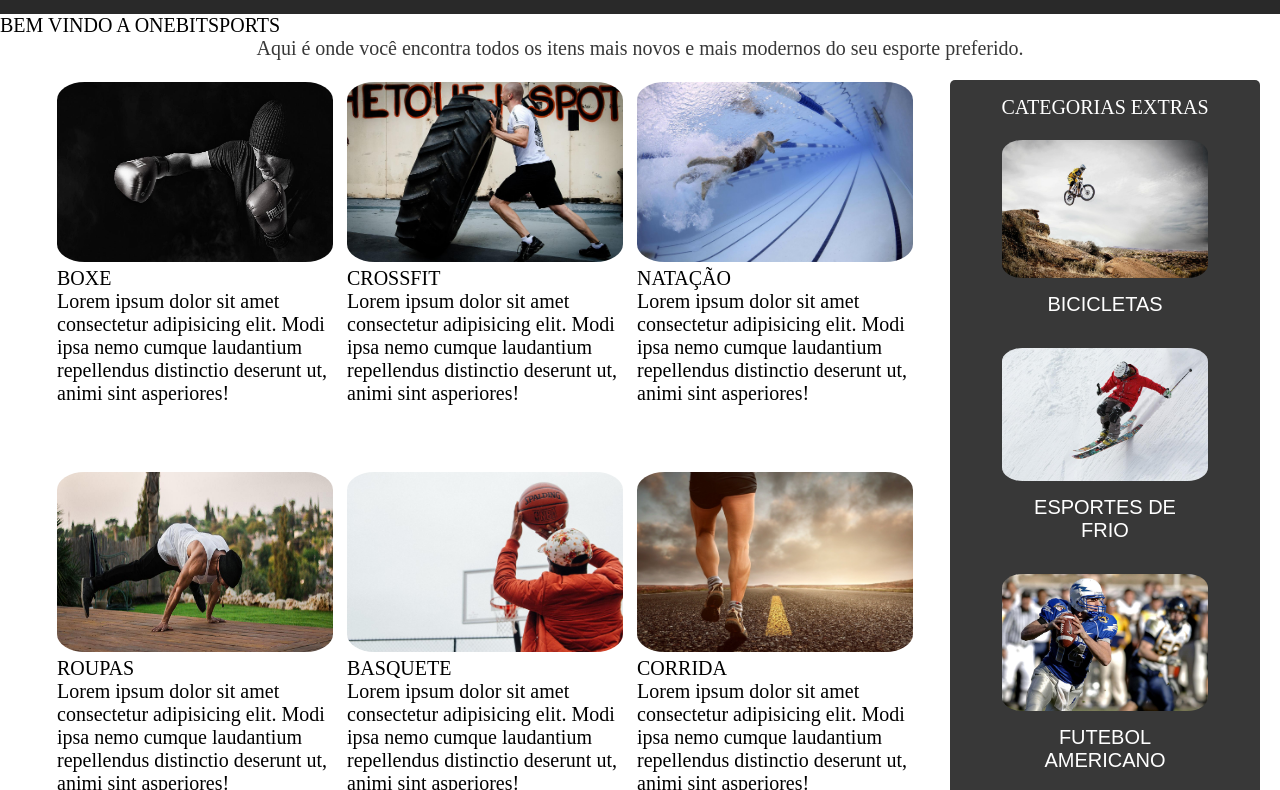
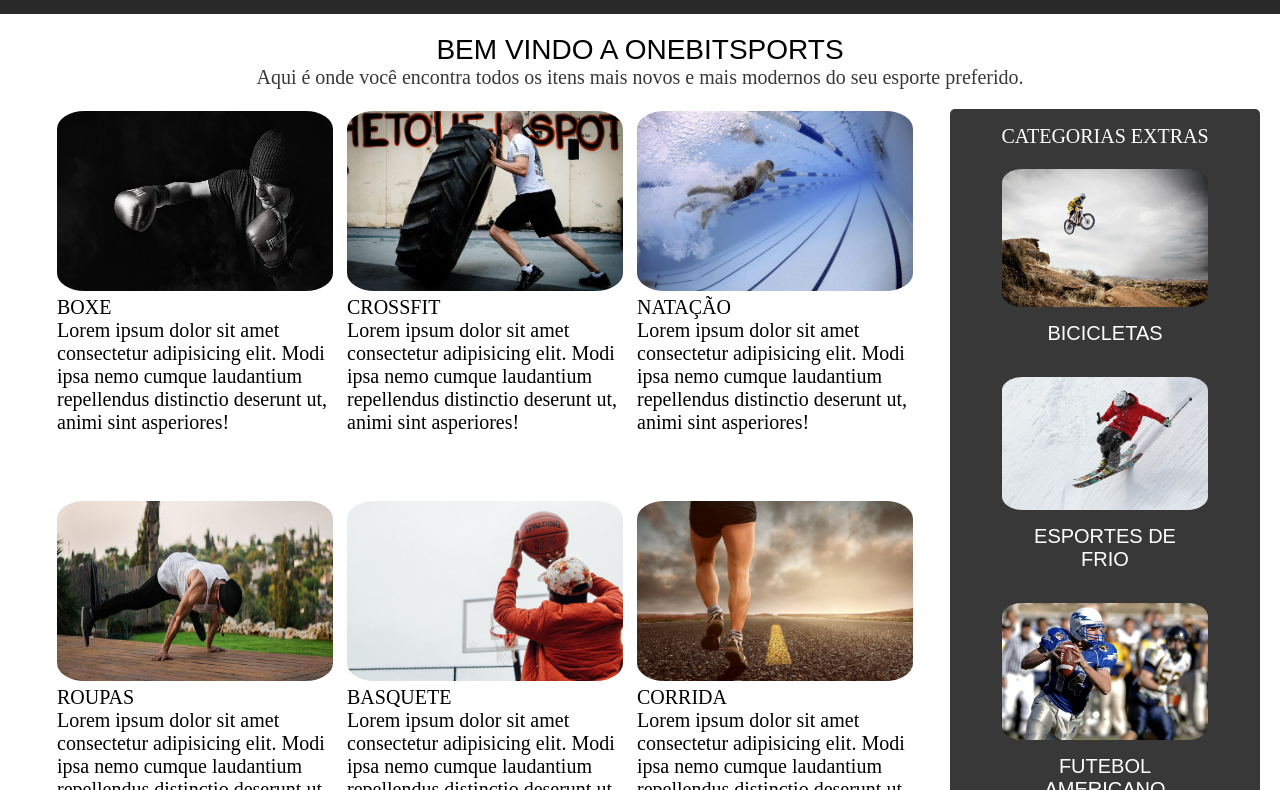
Before and after one commit to MateusCTO/FinalGrid, a plain HTML site: page index.html in a window 1280 px wide. Shown: the part 80-870 px from the top of the page. Drawn offline with Linux system fonts and the light colour scheme.

Commit message:
correção bug título

```diff
--- a/index.html
+++ b/index.html
@@ -17,7 +17,7 @@
         <button class="navBtn"> FAQ </button>
       </div>
     </header>
-    <p class="s.ectionTitle" id="backToTop">BEM VINDO A ONEBITSPORTS</p>
+    <p class="sectionTitle" id="backToTop">BEM VINDO A ONEBITSPORTS</p>
     <p class="sectionDescription">Aqui é onde você encontra todos os itens mais novos e mais modernos do seu esporte preferido.</p>
     <section class="gridContainer">
       <div class="mainContent">
```
